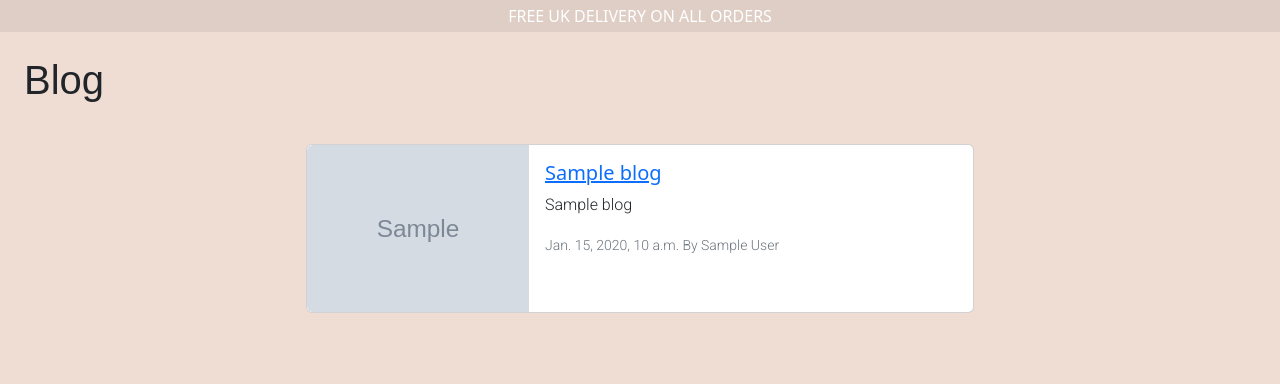
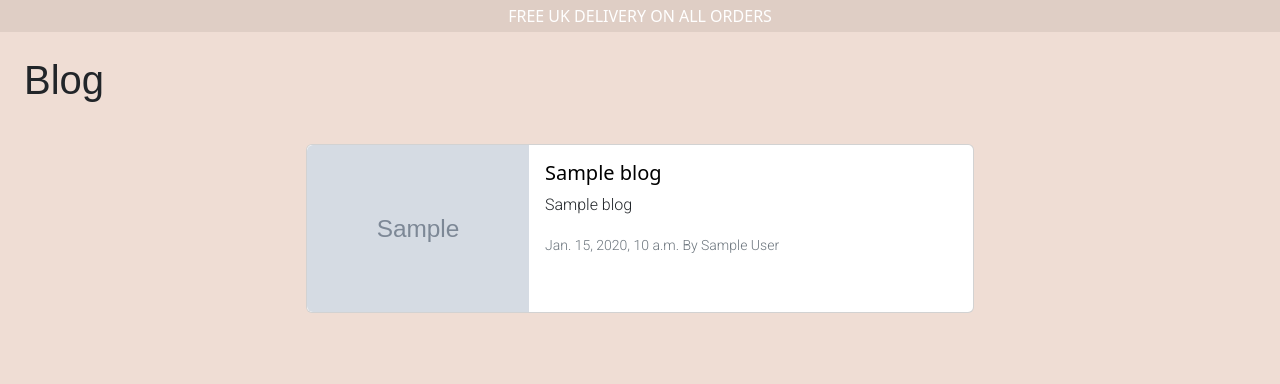
Before and after one commit to jdj0/milestone4-enoughalready, a Django app: template blog/templates/blog/blog.html in a window 1280 px wide. Shown: the part 56-440 px from the top of the page. Run offline with Django 4.2, Linux system fonts and the light colour scheme; the template is opened without the code that fills it: most values are stand-ins (such as "Sample title", 1, 10 or a date in 2020); grey boxes marked "Sample" are stand-in pictures; data that the repository does not hold is empty; some libraries are stand-ins or nearby versions; some web fonts are replaced.

Commit message:
Add Boostrap toast messages to blog CRUD functionality

```diff
--- a/blog/templates/blog/blog.html
+++ b/blog/templates/blog/blog.html
@@ -48,7 +48,7 @@
             {% else %}
             <div class="col-md-8">
                 <div class="card-body">
-                    <a href="{% url 'blog_post' pk=blog.id %}">
+                    <a href="{% url 'blog_post' pk=blog.id %}" style="text-decoration: none; color: black;">
                         <h5 class="card-title">{{ blog.title }}</h5>
                     </a>
                     <p class="card-text">{{ blog.subtitle }}</p>
--- a/blog/views.py
+++ b/blog/views.py
@@ -62,6 +62,7 @@ def blog_update(request, pk):
             blog = form.save(commit=False)
             blog.published = timezone.now()
             blog.save()
+            messages.success(request, 'Blog Updated')
             return redirect('blog_post', pk=pk)
     else:
         form = BlogUpdateForm(instance=blog)
--- a/templates/includes/toasts/toast_success.html
+++ b/templates/includes/toasts/toast_success.html
@@ -1,4 +1,4 @@
-<div class="toast" role="alert" aria-live="assertive" aria-atomic="true">
+<div class="toast" role="alert" aria-live="assertive" aria-atomic="true" style="z-index: 9999;">
     <div class="toast-header">
       <strong class="me-auto">Success</strong>
       <button type="button" class="btn-close" data-bs-dismiss="toast" aria-label="Close"></button>
```
